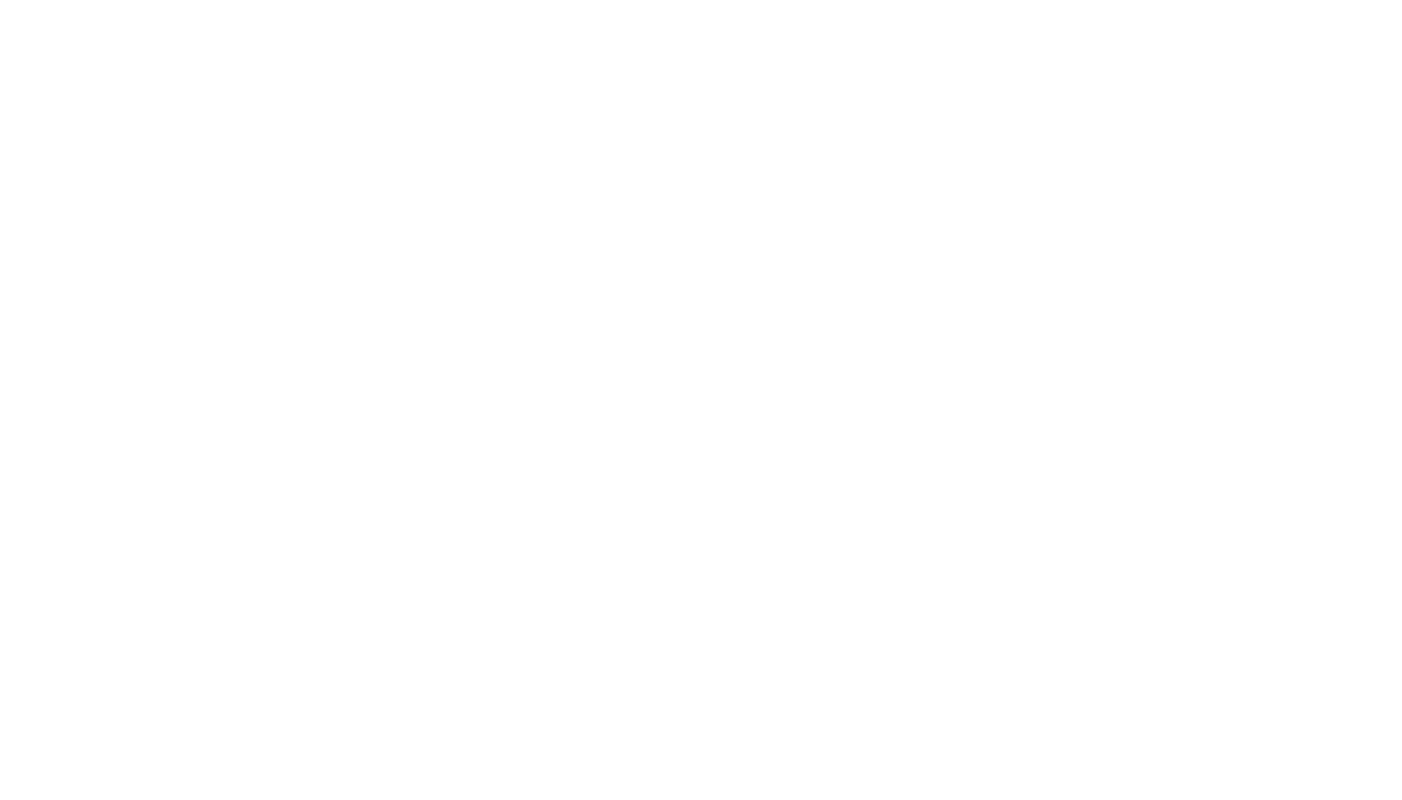
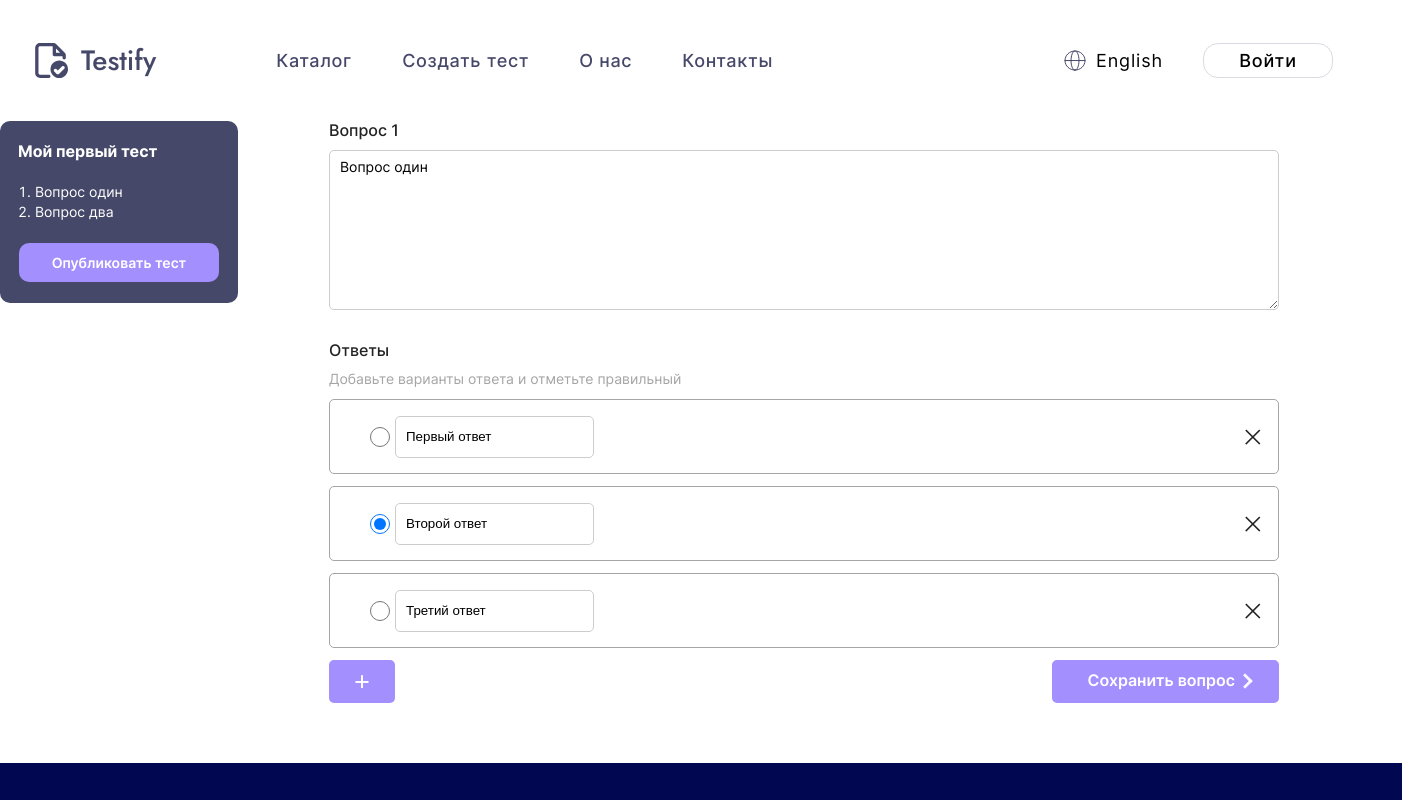
Before and after one commit to ryarullin553/testify, a React (Create React App) app in the folder Frontend/react-app/: page /edit-test/1 in a window 1280 px wide. Before the commit this address had no page. Shown: the top 800 px of the page, 1402 px wide, since content can reach past the window. Built offline with nearby package versions, Linux system fonts and the light colour scheme; no server answers; what http-status-codes would draw is missing.

Commit message:
Доработает edit-test
edit-test теперь работает с id в строке
create-test теперь перенаправляет на новый тест
фикс багов

```diff
--- a/Frontend/react-app/src/App.js
+++ b/Frontend/react-app/src/App.js
@@ -2,7 +2,6 @@ import { Route, BrowserRouter, Routes } from 'react-router-dom';
 import { CreateQuestionPage } from './pages/create-question-page';
 import { CreateTestPage } from './pages/create-test-page';
 import { MainPage } from "./pages/main-page";
-import { AppRoute } from './consts/const';
 
 function App() {
   return (
@@ -11,7 +10,7 @@ function App() {
         <Route path={'/'}>
           <Route index element={<MainPage />}/>
           <Route path={'/create-test'} element={<CreateTestPage />} />
-          <Route path={'/edit-test'} element={<CreateQuestionPage />} />
+          <Route path={'/edit-test/:id'} element={<CreateQuestionPage />} />
         </Route>
       </Routes>
     </BrowserRouter>
--- a/Frontend/react-app/src/components/create-question-content/create-question-content.jsx
+++ b/Frontend/react-app/src/components/create-question-content/create-question-content.jsx
@@ -5,16 +5,19 @@ import { newTestData } from '../../mocks/new-test-data';
 import { QuestionListSidebar } from '../question-list-sidebar/question-list-sidebar';
 import styles from './create-question-content.module.scss';
 import { CreateQuestionManager } from './create-question-manager/create-question-manager';
+import { useParams } from 'react-router';
 
 export const CreateQuestionContent = () => {
+  const { id } = useParams();
+  const testID = Number(id);
   let [testState, setTestState] = useImmer(newTestData);
   let [currentQuestionID, setCurrentQuestionID] = useState(1);
 
   const fetchTestData = async () => {
     try {
-      const {data} = await api.get(`/test/31/questions/`);
+      const {data} = await api.get(`/test/${testID}/questions/`);
       let modifiedData = {
-        testID: 31,
+        testID: testID,
         testTitle: data.test_title,
         questionList: data.questions.map(q => ({
           questionID: q.id,
@@ -27,6 +30,9 @@ export const CreateQuestionContent = () => {
         })),
       }
       setTestState(modifiedData);
+      if (modifiedData.questionList.length === 0) {
+        actionQuestionAdd();
+      }
       setCurrentQuestionID(modifiedData.questionList[0].questionID);
     } catch (err) {
       return;
@@ -67,20 +73,25 @@ export const CreateQuestionContent = () => {
   }
 
   const actionQuestionSave = async (updatedQuestionData) => {
-    const {newID} = await api.post(`/test/${testState.testID}/questions/`, convertQuestionDataCtS(updatedQuestionData));
+    try {
+      const {data} = await api.post(`/test/${testState.testID}/questions/`, convertQuestionDataCtS(updatedQuestionData));
+      const newID = data.id;
       setTestState(draft => {
         draft.questionList
           .splice(draft.questionList
             .findIndex(question => (question.questionID === currentQuestionID)),
             1, {...updatedQuestionData, questionID: newID});
       });
+    } catch (err) {
+      return;
+    }
   }
 
   const actionQuestionAdd = () => {
-    console.log('henlow');
+    const newQuestionID = Math.min(currentQuestionID, 0) - 1;
     setTestState(draft => {
       draft.questionList.push({
-        questionID: 0,
+        questionID: newQuestionID,
         questionDescription: '',
         answerList: [
           { answerID: 0, answerDescription: '' },
@@ -88,7 +99,7 @@ export const CreateQuestionContent = () => {
         ],
       });
     });
-    setCurrentQuestionID(0);
+    setCurrentQuestionID(newQuestionID);
   }
 
   return (
--- a/Frontend/react-app/src/components/create-question-content/create-question-manager/create-question-manager.jsx
+++ b/Frontend/react-app/src/components/create-question-content/create-question-manager/create-question-manager.jsx
@@ -66,11 +66,11 @@ export const CreateQuestionManager = ({
     }
   }
 
-  const handleSaveClick = (evt) => {
+  const handleSaveClick =  async (evt) => {
     evt.preventDefault();
-    if (currentQuestionID === 0) {
-      actionQuestionSave(currentQuestionData);
-    } else actionQuestionUpdate(currentQuestionData);
+    if (currentQuestionID <= 0) {
+      await actionQuestionSave(currentQuestionData);
+    } else await actionQuestionUpdate(currentQuestionData);
     if (isLastQuestion) {
       actionQuestionAdd();
     }
--- a/Frontend/react-app/src/components/create-test-content/create-test-form/create-test-form.jsx
+++ b/Frontend/react-app/src/components/create-test-content/create-test-form/create-test-form.jsx
@@ -2,7 +2,6 @@ import { useState } from 'react';
 import { useNavigate } from 'react-router-dom';
 import styles from './create-test-form.module.scss';
 import { api } from '../../../store';
-import { AppRoute } from '../../../consts/const.js';
 
 export const CreateTestForm = () => {
   const navigate = useNavigate();
@@ -20,12 +19,13 @@ export const CreateTestForm = () => {
   const handleSubmit = async (evt) => {
     evt.preventDefault();
     try {
-      let {pk} = await api.post('/tests/', {
+      const {data} = await api.post('/tests/', {
         title: formData.title,
         description: formData.shortAbstract,
         full_description: formData.abstract,
       });
-      navigate(`${AppRoute.EditTest}/${pk}`);
+      const id = data.id;
+      navigate(`/edit-test/${id}`);
     } catch (err) {
       return;
     }
--- a/Frontend/react-app/src/consts/const.js
+++ /dev/null
@@ -1,7 +0,0 @@
-import { Enum } from "./enum";
-
-export const AppRoute = Enum({
-  Root: '/',
-  CreateTest: '/new-test',
-  EditTest: '/edit-test',
-})
--- a/Frontend/react-app/src/consts/enum.js
+++ /dev/null
@@ -1,22 +0,0 @@
-/**
-*
-* @param obj {object} объект со значениями перечисления
-*/
-export function Enum(obj) {
-  // итоговый объект
-  const newObj = {};
-
-  // проходимся по каждому свойству переданного в функцию объекта
-  for( const prop in obj )
-  {
-    // проверяем наличие собственного свойства у объекта
-    if (obj.hasOwnProperty(prop)) {
-
-      // помещаем в новый объект специальный примитивный тип JavaScript Symbol
-      newObj[prop] = Symbol(obj[prop]);
-    }
-  }
-
-  // делаем объект неизменяемым (свойства объекта нельзя будет изменить динамически)
-  return Object.freeze(newObj);
-}
```
Also changed, not shown: 1 other file (tests, documents, lock files or other folders). Lines whose indentation alone changed are shown as unchanged.
